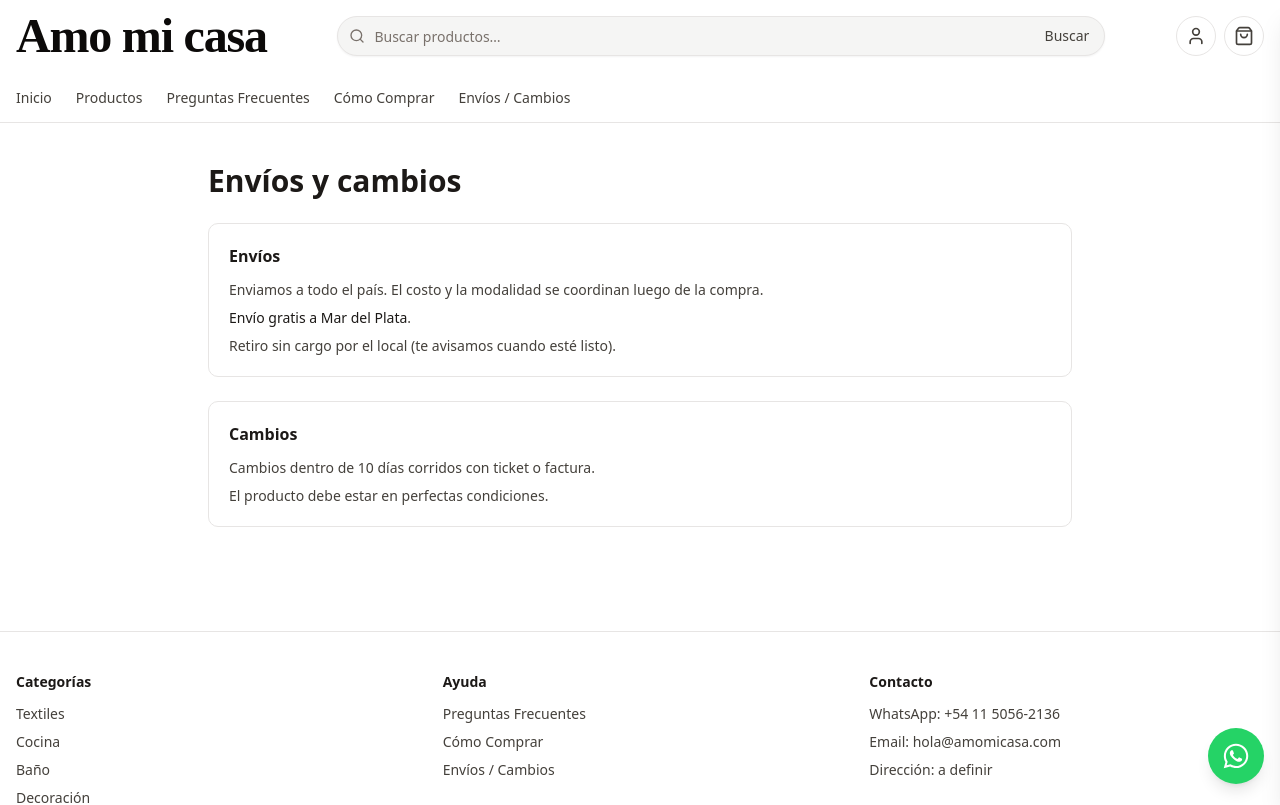
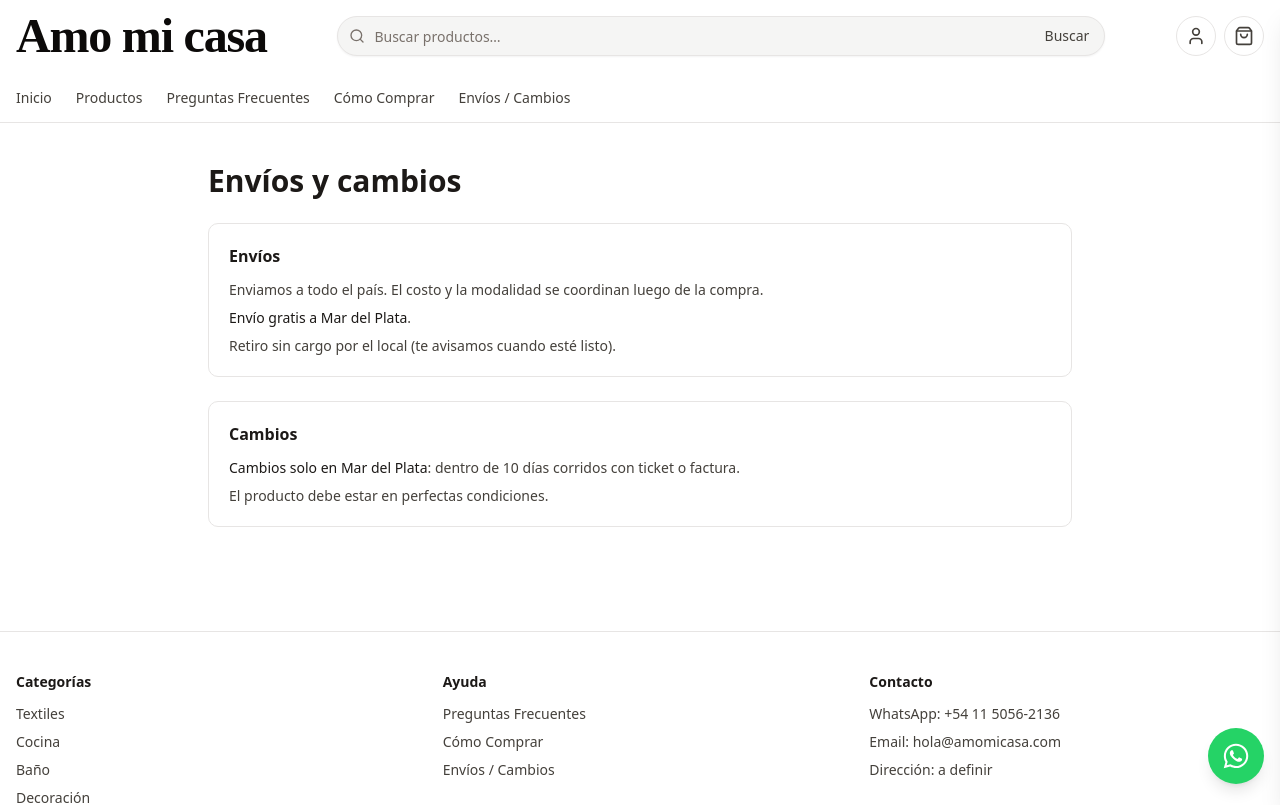
Before and after one commit to Julian986/amo-mi-casa, a Next.js app: page /envios-cambios in a window 1280 px wide. Shown: the top 805 px of the page. Built offline with nearby package versions, Linux system fonts and the light colour scheme.

Commit message:
Actualizacion 5:1 20:21

```diff
--- a/src/app/envios-cambios/page.tsx
+++ b/src/app/envios-cambios/page.tsx
@@ -32,7 +32,10 @@ export default function EnviosCambiosPage() {
           <h2 className="text-base font-semibold text-stone-900">Cambios</h2>
           <ul className="mt-3 space-y-2 text-sm text-stone-700">
             <li>
-              Cambios dentro de 10 días corridos con ticket o factura.
+              <span className="font-medium text-stone-900">
+                Cambios solo en Mar del Plata
+              </span>
+              : dentro de 10 días corridos con ticket o factura.
             </li>
             <li>El producto debe estar en perfectas condiciones.</li>
           </ul>
--- a/src/app/faq/page.tsx
+++ b/src/app/faq/page.tsx
@@ -16,7 +16,7 @@ export default function FAQPage() {
     },
     {
       q: "¿Puedo cambiar o devolver un producto?",
-      a: "Tenés 10 días corridos para hacer cambios presentando ticket/factura. El producto debe estar en perfectas condiciones.",
+      a: "Los cambios se realizan solo en Mar del Plata. Tenés 10 días corridos para hacer cambios presentando ticket/factura. El producto debe estar en perfectas condiciones.",
     },
     {
       q: "¿Cómo calculo el costo de envío?",
--- a/src/app/p/[id]/page.tsx
+++ b/src/app/p/[id]/page.tsx
@@ -108,7 +108,7 @@ export default async function ProductDetail({ params }: PageProps) {
               <ul className="mt-3 space-y-2 text-sm text-stone-700">
                 <li>Envíos a todo el país. Se coordina luego de la compra.</li>
                 <li>Envío gratis a Mar del Plata.</li>
-                <li>Cambios dentro de 10 días con ticket o factura.</li>
+                <li>Cambios solo en Mar del Plata (10 días con ticket o factura).</li>
                 <li>Retiro sin cargo por el local.</li>
               </ul>
             </div>
--- a/src/data/products.ts
+++ b/src/data/products.ts
@@ -147,6 +147,7 @@ export const products: Product[] = [
   {
     id: "auriculares-xaea",
     name: "Auriculares Xaea",
+    price: 30000,
     image:
       "https://res.cloudinary.com/dzoupwn0e/image/upload/v1767614185/Auriculares_Xaea_1_hoamdu.webp",
     description: "Auriculares. Precio a consultar.",
```
Also changed, not shown: 1 other file (tests, documents, lock files or other folders).
